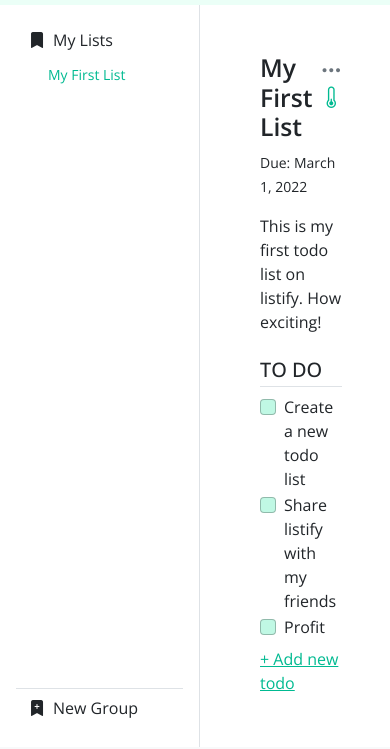
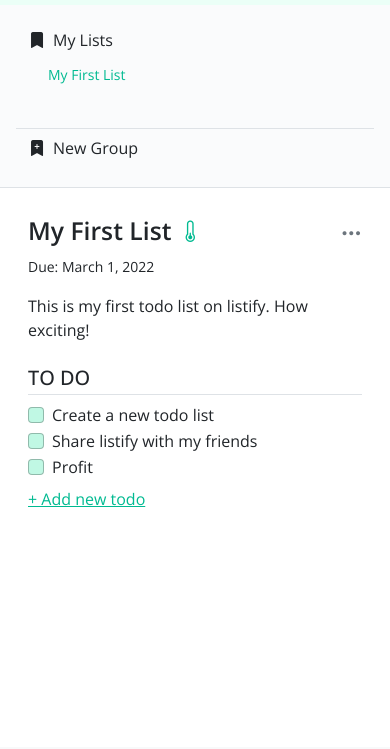
Before and after one commit to gregolive/todo-list, a website built with webpack: page dist/index.html in a window 390 px wide. Shown: the part 51-800 px from the top of the page. Built offline with nearby package versions, Linux system fonts and the light colour scheme.

Commit message:
Update formatting for mobile

```diff
--- a/src/css/style.css
+++ b/src/css/style.css
@@ -43,6 +43,7 @@
 /* SIDEBAR */
 
 .sidebar {
+  border-right: 1px solid #dee2e6;
   min-height: calc(100vh - 56px - 46px);
   width: max(25vw, 200px);
   display: flex;
@@ -74,18 +75,7 @@
   opacity: 1;
 }
 
-/* FOOTER */
-
-footer {
-  margin: 0;
-}
-
-footer i {
-  height: 24px;
-  width: 24px;
-}
-
-/* MAIN */
+/* LIST VIEW */
 
 .h2 {
   font-weight: 600;
@@ -117,6 +107,45 @@
 .img-large {
   max-height: min(50vw, 350px);
   width: auto;
+}
+
+/* MAIN - MOBILE */
+
+@media screen and (max-width: 768px) {
+  main {
+    flex-direction: column;
+    min-height: calc(100vh - 56px - 46px);
+  }
+
+  .sidebar {
+    background-color: rgb(250, 251, 252)!important;
+    border-bottom: 1px solid #dee2e6;
+    border-right: none;
+    min-height: auto;
+    width: 100%;
+  }
+
+  .list-view {
+    margin: 0!important;
+    padding: 1.75rem;
+    flex-grow: 1;
+  }
+
+  .list-dropdown {
+    top: 2rem;
+    right: 1.75rem;
+  }
+}
+
+/* FOOTER */
+
+footer {
+  margin: 0;
+}
+
+footer i {
+  height: 24px;
+  width: 24px;
 }
 
 /* LIST MODAL */
--- a/src/script/dashboard.js
+++ b/src/script/dashboard.js
@@ -13,7 +13,7 @@
         displayList = list || firstAvaliableList(groups);
 
   main.id = 'main';
-  main.className = 'd-flex flex-row';
+  main.className = 'd-flex';
   main.appendChild(sidebar(groups));
   main.appendChild(listView(displayList));
 
--- a/src/script/listView.js
+++ b/src/script/listView.js
@@ -4,7 +4,7 @@
 const showList = list => {
   const container = document.createElement('div');
 
-  container.className = 'container-fluid position-relative m-5';
+  container.className = 'list-view container-fluid position-relative m-5';
   container.appendChild(buildTitle(list.title, list.priority));
   container.appendChild(buildDueDate(list.date));
   container.appendChild(buildGroup(list.group));
@@ -159,7 +159,7 @@
   button.setAttribute('role', 'button');
   button.appendChild(icon);
 
-  div.className = 'dropdown';
+  div.className = 'dropdown list-dropdown';
   div.appendChild(button);
   div.appendChild(menuLinks());
 
@@ -201,7 +201,7 @@
   img.alt = 'sad cactus';
   img.className = 'img-large mb-4';
 
-  container.className = 'container-fluid d-flex flex-column align-items-center justify-content-center m-5';
+  container.className = 'list-view container-fluid d-flex flex-column align-items-center justify-content-center m-5';
   container.appendChild(img);
   container.appendChild(heading);
 
--- a/src/script/sidebar.js
+++ b/src/script/sidebar.js
@@ -128,7 +128,7 @@
 // Completed sidebar
 const sidebar = groups => {
   const side = document.createElement('div');
-  side.className = 'sidebar flex-shrink-0 border-end p-3 bg-white';
+  side.className = 'sidebar flex-shrink-0 p-3 bg-white';
   side.appendChild(buildAllGroups(groups));
   side.appendChild(buildNewGroupBtn());
 
```
Also changed, not shown: 1 other file.
